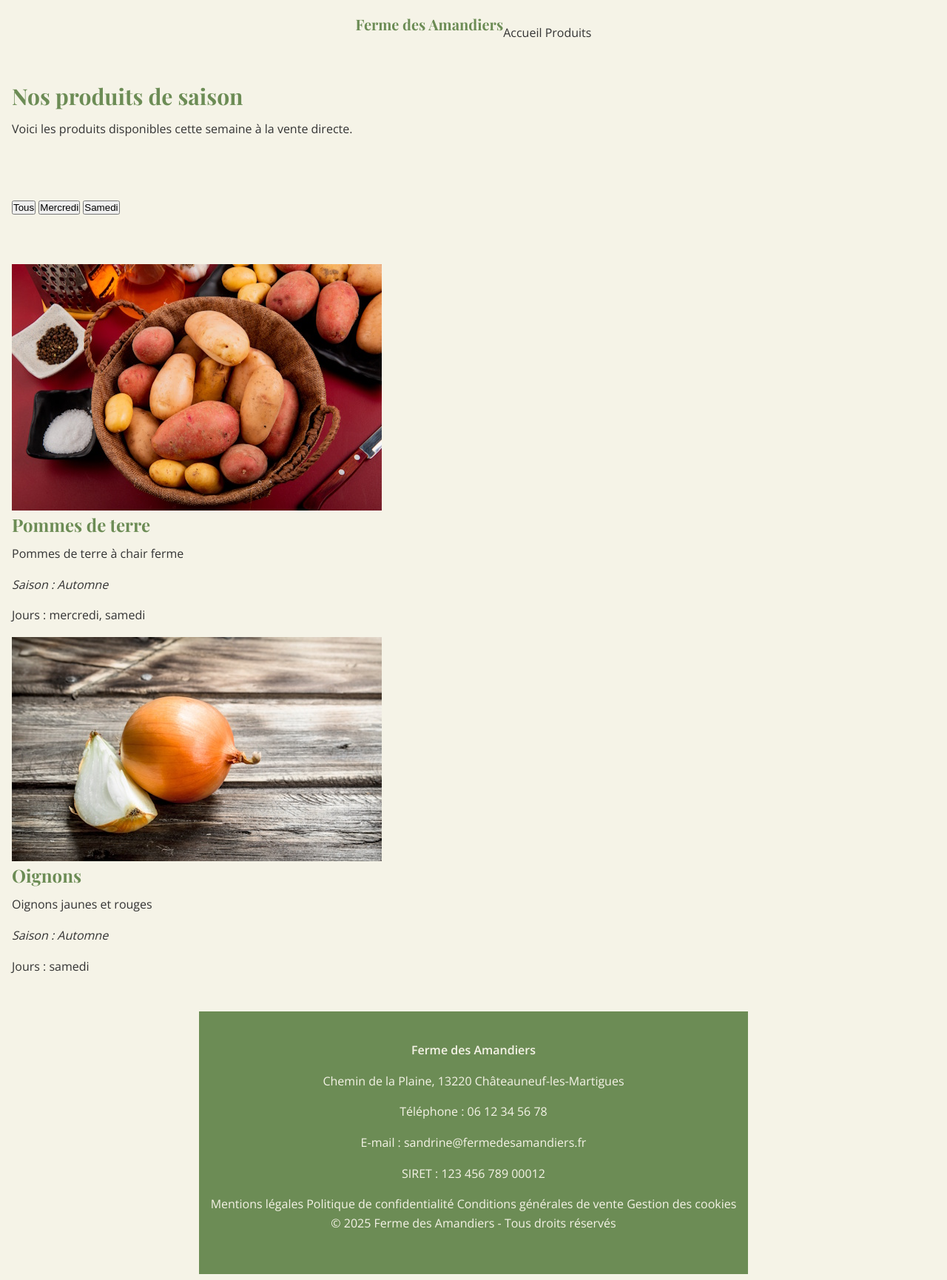
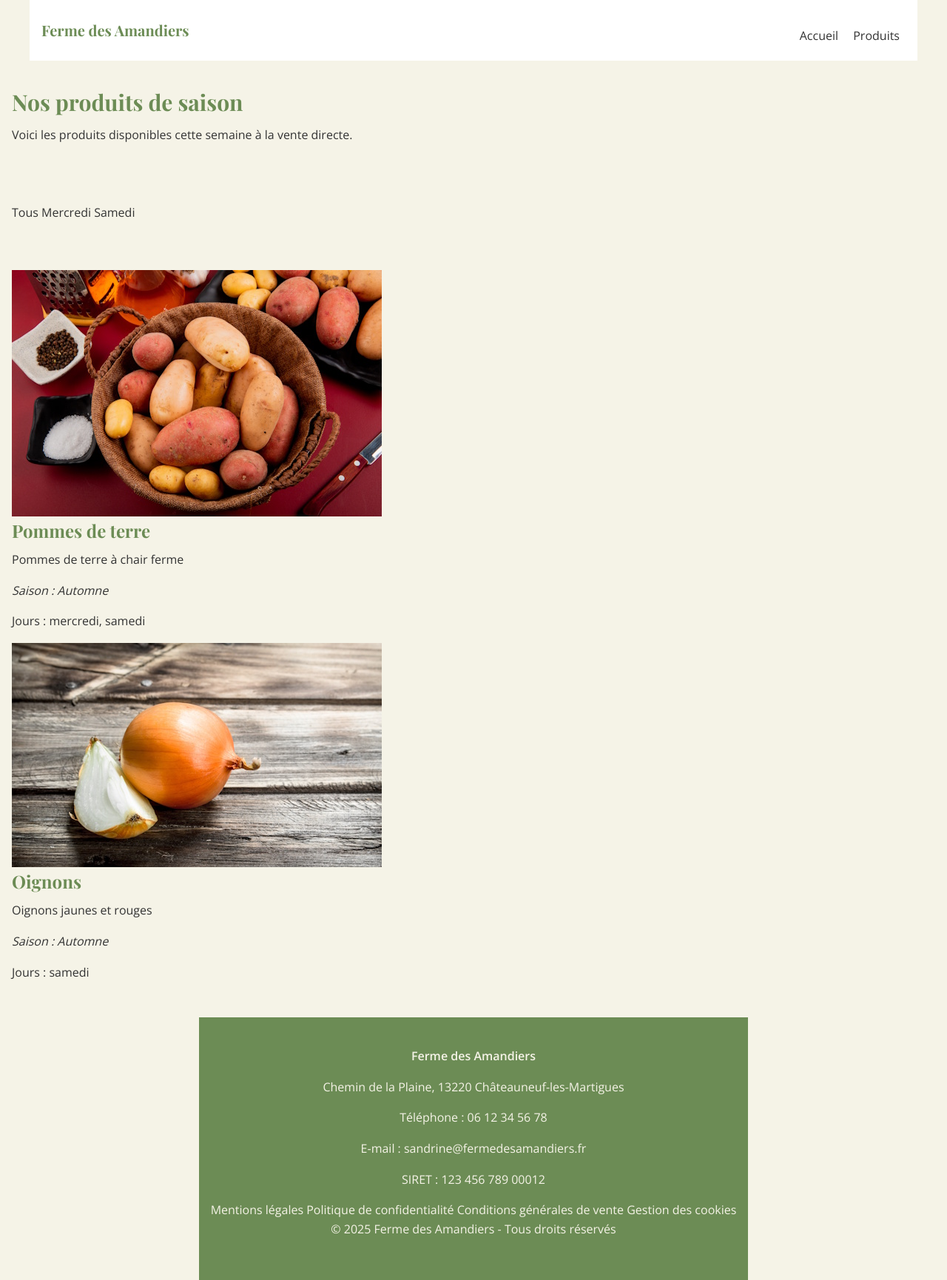
Before and after one commit to mikepixeldev/OCR-CdPD-Projet9-Creation_Site_FermeDesAmandiers, a PHP site: page /produits.php in a window 1280 px wide. Shown: the whole page at 74% size. Run offline with PHP 8.4, Linux system fonts and the light colour scheme; data comes from the database, SQL or seed files in the repository.

Commit message:
Revamp CSS reset and global styles
Enhanced the CSS reset for broader element coverage and improved specificity using :where selectors. Updated global styles for better font fallback, streamlined layout, and improved accessibility. Refactored header, navigation, and utility classes for consistency and maintainability.

```diff
--- a/assets/css/style.css
+++ b/assets/css/style.css
@@ -1,22 +1,61 @@
 /* ------------------ */
-/* RESET CSS MINIMAL  */
+/* RESET GÉNÉRAL      */
 /* ------------------ */
-* {
+*,
+*::before,
+*::after {
+    box-sizing: border-box;
     margin: 0;
     padding: 0;
-    box-sizing: border-box;
 }
 
+/* Neutralisation UA via :where (spécificité 0) */
+:where(h1, h2, h3, h4, h5, h6) {
+    margin: 0;
+    font-size: inherit;
+    font-weight: inherit;
+}
+
+:where(p, figure, blockquote, dl, dd) {
+    margin: 0;
+}
+
+:where(ul, ol) {
+    list-style: none;
+    padding: 0;
+    margin: 0;
+}
+
+:where(a) {
+    text-decoration: none;
+    color: inherit;
+}
+
+:where(button, input, select, textarea) {
+    font: inherit;
+    color: inherit;
+    background: none;
+    border: 0;
+}
+
+:where(img, svg, video, canvas, iframe) {
+    display: block;
+    max-width: 100%;
+    height: auto;
+}
+
+/* ------------------ */
+/* GLOBAL STYLES      */
+/* ------------------ */
 html {
-    /* Base 10 pour les rem : 62.5% de 16px = 10px */
+    /* Base 10 pour les rem */
     font-size: 62.5%;
     height: 100%;
 }
 
 body {
-    /* Texte par défaut à 16px */
     font-size: 1.6rem;
-    font-family: 'Open Sans', sans-serif;
+    font-family: 'Open Sans', system-ui, -apple-system, Segoe UI, Roboto, Ubuntu, 'Helvetica Neue', Arial, sans-serif;
     background-color: #F5F3E7;
     color: #333333;
     line-height: 1.6;
@@ -26,26 +65,12 @@ body {
     align-items: flex-start;
 }
 
-/* ------------------ */
-/* GLOBAL STYLES      */
-/* ------------------ */
-
-a {
-    color: inherit;
-    text-decoration: none;
-    transition: color 0.3s ease;
-}
-
-a:hover {
-    color: #6C8C55;
-}
-
 h1,
 h2,
 h3 {
     margin-bottom: 0.8rem;
+    font-family: 'Playfair Display', Georgia, serif;
     font-weight: bold;
-    font-family: 'Playfair Display', serif;
     color: #6C8C55;
 }
 
@@ -66,16 +91,18 @@ p {
     line-height: 1.6;
 }
 
+a {
+    transition: color .2s ease;
+}
+
+a:hover {
+    color: #6C8C55;
+}
+
 img {
     max-width: 100%;
     height: auto;
     display: block;
-}
-
-ol,
-ul,
-li {
-    list-style: none;
 }
 
 /* ------------------ */
@@ -95,10 +122,13 @@ main {
     padding: 0 1.6rem;
 }
 
+main {
+    flex: 1;
+}
+
 /* ------------------ */
 /* UTILITY CLASSES    */
 /* ------------------ */
-
 .text-center {
     text-align: center;
 }
@@ -115,9 +145,7 @@ main {
     border: none;
     border-radius: 0.4rem;
     cursor: pointer;
-    transition: background-color 0.3s ease, transform 0.2s ease;
-    font-size: 1.6rem;
-    font-weight: 600;
+    transition: background-color .25s ease, transform .15s ease;
 }
 
 .btn:hover {
@@ -133,44 +161,43 @@ main {
 /* ------------------ */
 /* HEADER             */
 /* ------------------ */
-
 header {
     display: flex;
     justify-content: space-between;
     align-items: center;
     flex-wrap: wrap;
+    width: 100%;
     padding-top: 1.6rem;
     padding-bottom: 1.6rem;
+    background-color: white;
 }
 
-header h1 {
+/* Titre du site */
+header .site-title h1 {
     font-size: 2rem;
-
+    margin-bottom: 0;
 }
 
+/* Menu principal */
 #main-nav {
     display: none;
 }
 
-@media (min-width: 768px) {
+@media (min-width:768px) {
     #main-nav {
         display: block;
         margin-top: 1.6rem;
     }
 }
 
-/* ------------------ */
-/* MAIN               */
-/* ------------------ */
-
-main {
-    flex: 1;
+#main-nav a {
+    display: inline-block;
+    padding: .4rem .8rem;
 }
 
 /* ------------------ */
 /* FOOTER             */
 /* ------------------ */
-
 footer {
     display: flex;
     justify-content: center;
```
